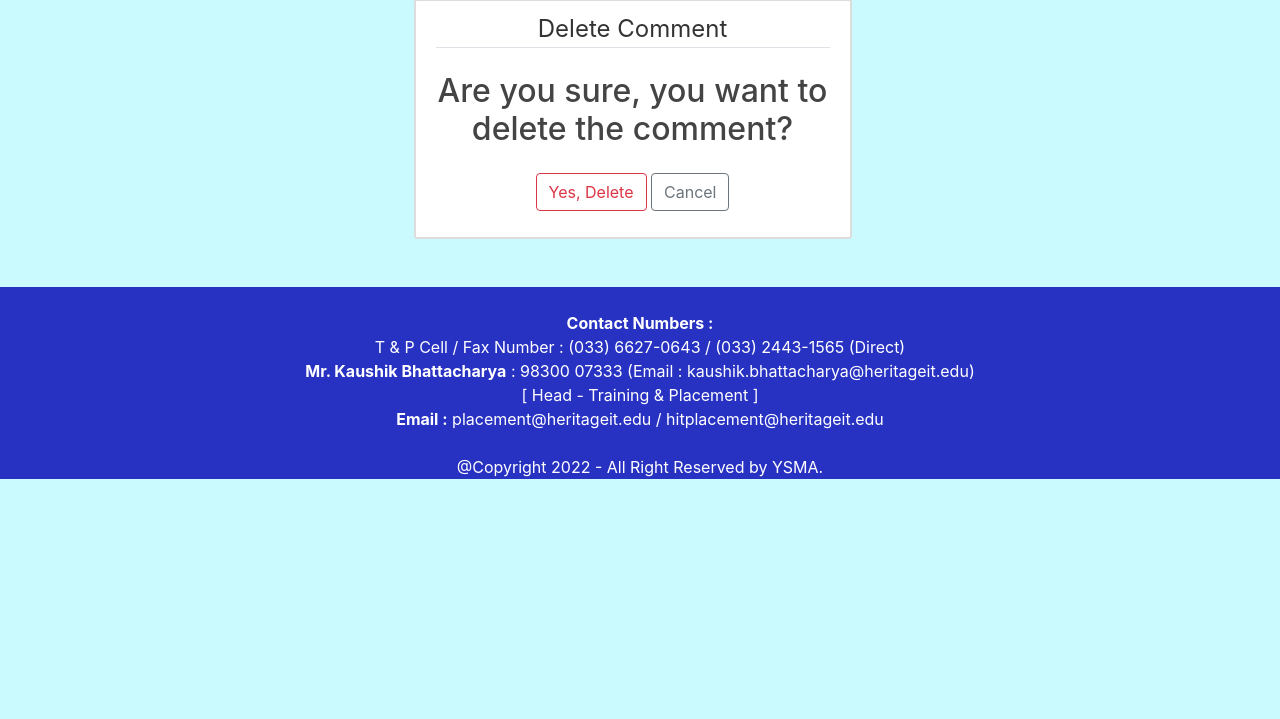
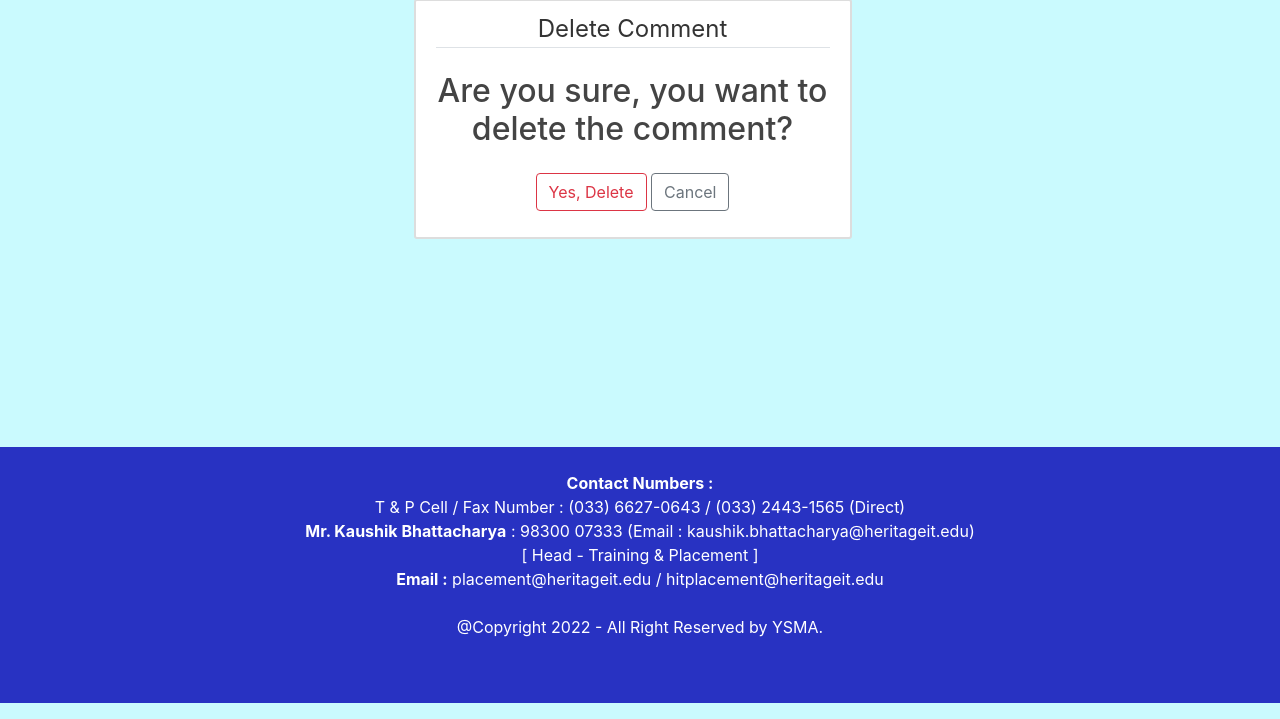
Before and after one commit to yukty2000/Placement_Cell_Website, a Django app: page /askAQuery/query/1/comment/1/delete/ in a window 1280 px wide. Shown: the part 81-800 px from the top of the page. Run offline with Django 3.2, Linux system fonts and the light colour scheme; a user stored in the database is signed in; data comes from the database, SQL or seed files in the repository; some libraries are stand-ins or nearby versions.

Commit message:
Added footer to the website

```diff
--- a/home/static/home/main.css
+++ b/home/static/home/main.css
@@ -108,11 +108,13 @@ body {
     font-size: 2.5rem;
   }
 
+
+
   footer {
-    left: 40px;
-    bottom: 5px;
+    position: absolute;
     width: 100%;
-    height: 200%;
+    height: 32%;
+    bottom: 0x;
     background-color:  #2832c2;
     color: white;
     text-align: center;
--- a/home/templates/home/base.html
+++ b/home/templates/home/base.html
@@ -1,6 +1,13 @@
 {% load static %}
 <!DOCTYPE html>
 <html>
+
+    <style type="text/css">
+        .page-container {
+    position: relative;
+    min-height: 56vh;
+  }
+    </style>
 
     <head>
 
@@ -33,6 +40,7 @@
 
     </head>
     <body style=" background-color: #cafafe;">
+        <div class="page-container">
         <header class="site-header">
             <nav class="navbar navbar-expand-md navbar-dark bg-steel fixed-top">
                 <div class="container p2">
@@ -104,8 +112,9 @@
             <br>
             <br>
 
+        </div>
+
             <footer>
-
                    <br>
                    <b>Contact Numbers :</b><br>
                         T & P Cell / Fax Number : (033) 6627-0643 / (033) 2443-1565 (Direct)
```
Lines whose indentation alone changed are shown as unchanged.
